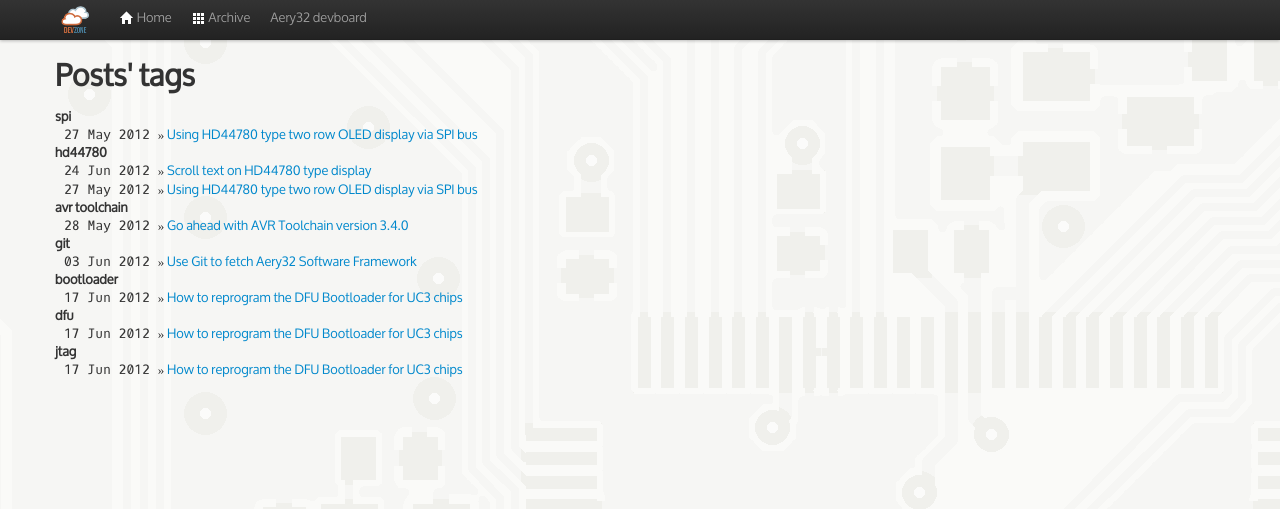
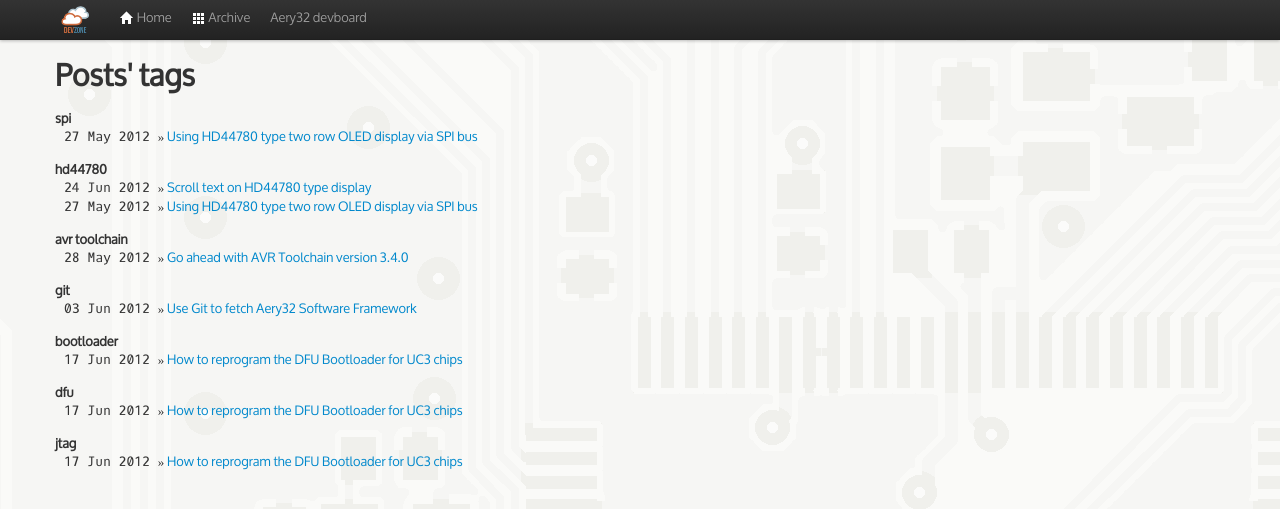
Before and after one commit to aery32/aery32.github.com, a Jekyll site: the page built from tag.html, in a window 1280 px wide. Shown: the top 509 px of the page. Built offline with Jekyll 4.4.1, drawn with Linux system fonts in a browser that asks for light colours; nearby versions of some CDN libraries; Markdown is read by kramdown in place of the engine named in the settings; comment, search, counter and statistics services are not loaded.

Commit message:
Update master

```diff
--- a/assets/css/custom-styles.css
+++ b/assets/css/custom-styles.css
@@ -63,11 +63,8 @@
 	text-align: center;
 }
 
-dl.posts-list address {
-	display: none;
-}
-dl.posts-list .published {
-	font-family: OxygenMonoRegular;
-}
+dl.posts-list address {	display: none; }
+dl.posts-list dt { margin: 15px 0 0; }
+dl.posts-list .published { font-family: OxygenMonoRegular; }
 
 body { background: #fff url("/images/aery32-background.png"); }
```
